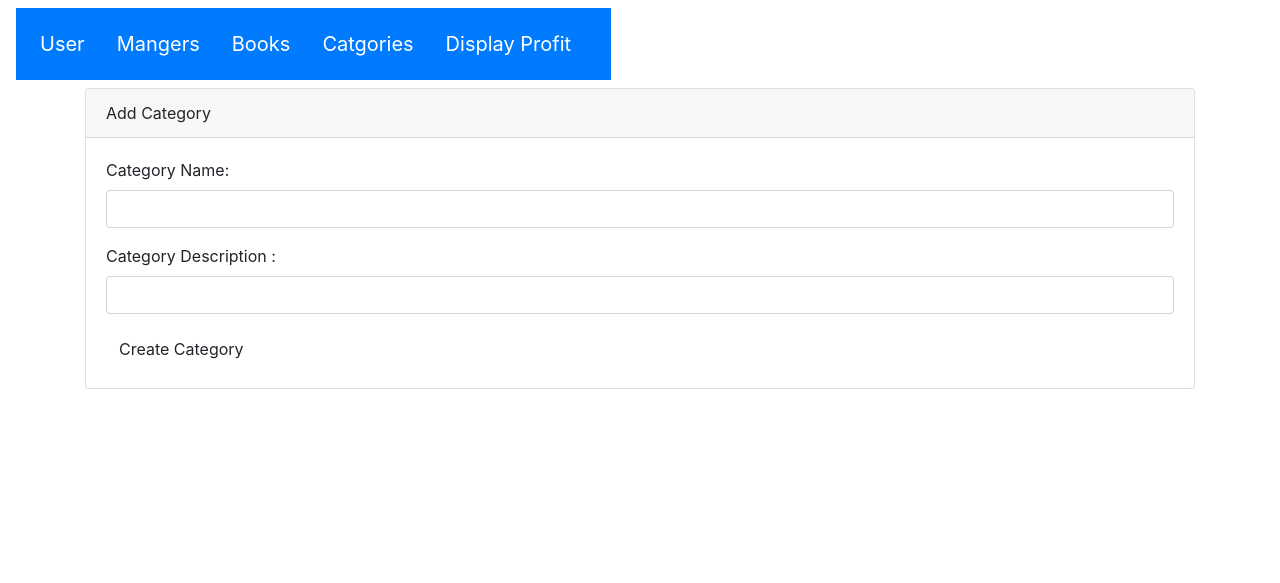
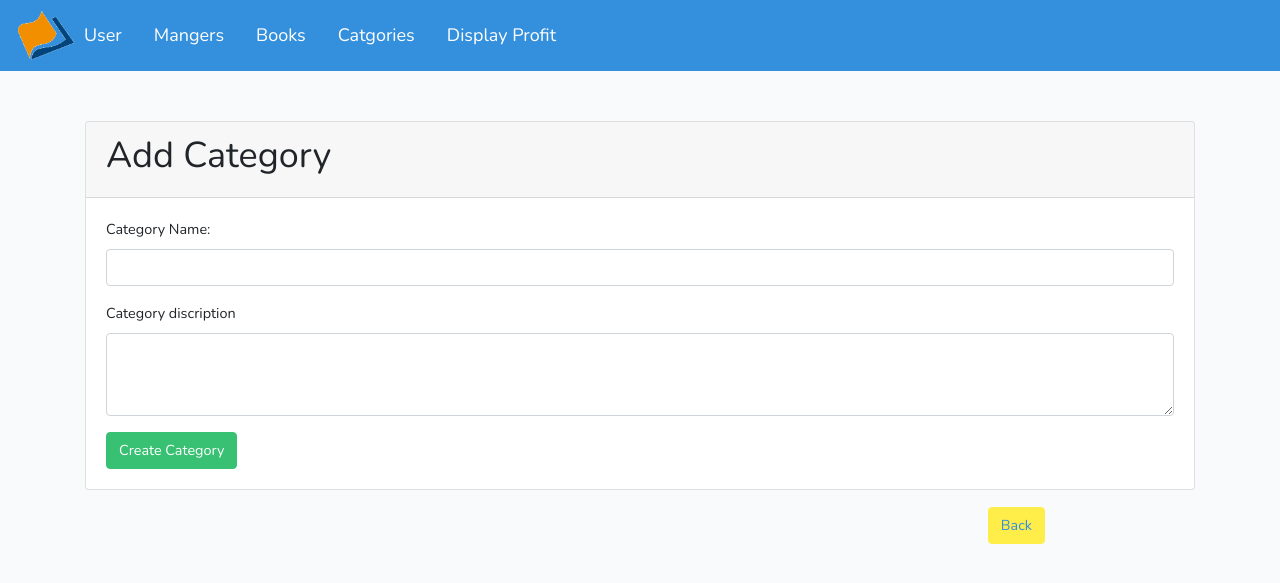
Before and after one commit to fatemaMO/Library-Management-System-, a Laravel app: page /admin/categories/create in a window 1280 px wide. Shown: the top 583 px of the page. Run offline with Laravel 8, Linux system fonts and the light colour scheme; the visitor is signed in with stand-in values (Sample User, id 1); some libraries are stand-ins or nearby versions.

Commit message:
modified category view && add admin layout

```diff
--- a/app/Http/Controllers/CategoryController.php
+++ b/app/Http/Controllers/CategoryController.php
@@ -1,9 +1,14 @@
 <?php
 
 namespace App\Http\Controllers;
-
+use App\Http\Controllers\Controller;
 use Illuminate\Http\Request;
 use App\Category;
+
+
+
+
+
 class CategoryController extends Controller
 {
     /**
@@ -50,7 +55,7 @@ class CategoryController extends Controller
         ]);
         $category = Category::create($validatedData);
 
-        return redirect('/categories')->with('success', 'Category is successfully saved');
+        return redirect('/admin/categories')->with('success', 'Category is successfully saved');
     }
 
     /**
@@ -95,7 +100,7 @@ class CategoryController extends Controller
         ]);
         Category::whereId($id)->update($validatedData);
 
-        return redirect('/categories')->with('success', 'Category is successfully updated');
+        return redirect('/admin/categories')->with('success', 'Category is successfully updated');
     }
 
     /**
@@ -110,6 +115,6 @@ class CategoryController extends Controller
         $category = Category::findOrFail($id);
         $category->delete();
 
-        return  redirect('/categories')->with('success', 'Category is successfully deleted');
+        return  redirect('/admin/categories')->with('success', 'Category is successfully deleted');
     }
 }
--- a/composer.json
+++ b/composer.json
@@ -9,11 +9,8 @@
     "license": "MIT",
     "require": {
         "php": "^7.1.3",
-<<<<<<< HEAD
-=======
         "actuallymab/laravel-comment": "^1.0",
         "doctrine/dbal": "^2.9",
->>>>>>> 1a8939202ec7d048c9c88b3da3ab08596dc403c7
         "fideloper/proxy": "^4.0",
         "laravel/framework": "5.8.*",
         "laravel/tinker": "^1.0"
--- /dev/null
+++ b/public/css/admin.css
@@ -0,0 +1,9 @@
+.top{
+    margin-top:50px;
+}
+.right{
+    float:right;
+    margin-right: 150px;
+    color:#000;
+    font-size: 40px;
+}
--- a/resources/views/categories/create.blade.php
+++ b/resources/views/categories/create.blade.php
@@ -1,48 +1,10 @@
+@extends('layouts.adminNav')
 
-<!DOCTYPE html>
-<html>
-<head>
-    <meta charset="utf-8">
-    <!-- CSRF Token -->
-    <title>library</title>
-    <!-- Fonts -->
-    <link rel="dns-prefetch" href="//fonts.gstatic.com">
-       <link href="https://fonts.googleapis.com/css?family=Nunito" rel="stylesheet" type="text/css">
- <!-- Styles -->
-    <link href="{{ asset('css/app.css') }}" rel="stylesheet">
-    <link rel="stylesheet" href="https://maxcdn.bootstrapcdn.com/bootstrap/4.3.1/css/bootstrap.min.css">
-    <link rel="stylesheet" href="https://stackpath.bootstrapcdn.com/bootstrap/4.3.1/css/bootstrap.min.css">
-</head>
-<body>
-  <div>
-    <nav class="navbar navbar-expand-lg navbar-dark primary-color">
-    <nav class="navbar navbar-expand-sm bg-primary navbar-light">
-        <!-- <img src="../../"  alt="Smiley face" height="55" width="60"> -->
-        <div class="text">
-        <ul class="navbar-nav ">
-            <li class="navbar-brand">
-                <a class="nav-link" href="/users" style="Color:#FFF">User</a>
-            </li>
-            <li class="navbar-brand">
-                <a class="nav-link" href="/mangers" style="Color:#FFF">Mangers</a>
-            </li>
-            <li class="navbar-brand">
-                <a class="nav-link" href="/books" style="Color:#FFF">Books</a>
-            </li>
-            <li class="navbar-brand">
-                <a class="nav-link" href="/catgories" style="Color:#FFF">Catgories</a>
-            </li>
-            <li class="navbar-brand">
-                <a class="nav-link" href="#" style="Color:#FFF">Display Profit</a>
-            </li>
-        </ul>
-    </div>
-    </nav>
-    </div>
-    <div class="container">
+@section('content')
+<div class="top">
 <div class="card uper">
-  <div class="card-header">
-    Add Category
+  <div class="card-header ">
+  <h1>Add Category</h1>
   </div>
   <div class="card-body">
     @if ($errors->any())
@@ -61,21 +23,18 @@
               <label for="name">Category Name:</label>
               <input type="text" class="form-control" name="name"/>
           </div>
-          <div class="form-group">
-              <label for="price">Category Description :</label>
-              <input type="text" class="form-control" name="discription"/>
-          </div>
+          <div class="form-group shadow-textarea">
+  <label for="exampleFormControlTextarea4">Category discription</label>
+  <textarea class="form-control" id="exampleFormControlTextarea4" rows="3" class="form-control" name="discription"></textarea>
+</div>
 
-          <button type="submit" class="btn btn-primary-outline">Create Category</button>
+          <button type="submit" class="btn btn-success">Create Category</button>
       </form>
   </div>
+
 </div>
+<div class="right">
+      <button  class="btn btn-warning"> <a  href="/admin/categories">Back</a></button>
+  </div>
 </div>
-
-
-    <script src="{{ asset('js/app.js') }}" defer></script>
-    <script src="https://ajax.googleapis.com/ajax/libs/jquery/3.3.1/jquery.min.js"></script>
-    <script src="https://cdnjs.cloudflare.com/ajax/libs/popper.js/1.14.7/umd/popper.min.js"></script>
-    <script src="https://maxcdn.bootstrapcdn.com/bootstrap/4.3.1/js/bootstrap.min.js"></script>
-</body>
-</html>
+@endsection
--- a/resources/views/layouts/adminNav.blade.php
+++ b/resources/views/layouts/adminNav.blade.php
@@ -6,12 +6,13 @@
   <meta http-equiv="X-UA-Compatible" content="ie=edge">
   <title>Liberary</title>
   <link rel="stylesheet" href="https://stackpath.bootstrapcdn.com/bootstrap/4.3.1/css/bootstrap.min.css" integrity="sha384-ggOyR0iXCbMQv3Xipma34MD+dH/1fQ784/j6cY/iJTQUOhcWr7x9JvoRxT2MZw1T" crossorigin="anonymous">
-
+  <link rel="stylesheet" href="https://use.fontawesome.com/releases/v5.8.1/css/all.css" integrity="sha384-50oBUHEmvpQ+1lW4y57PTFmhCaXp0ML5d60M1M7uH2+nqUivzIebhndOJK28anvf" crossorigin="anonymous">
+  <link href="{{ asset('css/admin.css') }}" rel="stylesheet">
   <link href="{{ asset('css/app.css') }}" rel="stylesheet" type="text/css" />
 </head>
 <body>
 <nav class="navbar navbar-expand-sm bg-primary navbar-light">
-        <img src="../../../public/img/new_library_logo.gif"  alt="Smiley face" height="55" width="60">
+        <img src="{{ asset('imgs/logo.gif') }}"alt="Smiley face" height="55" width="60">
         <div class="text">
         <ul class="navbar-nav ">
             <li class="navbar-brand">
```
Also changed, not shown: app/Book.php (+0 -19 lines), resources/views/categories/edit.blade.php (+21 -57 lines), resources/views/categories/index.blade.php (+6 -55 lines), public/imgs/logo.gif (renamed from public/img/new_library_logo.gif).
